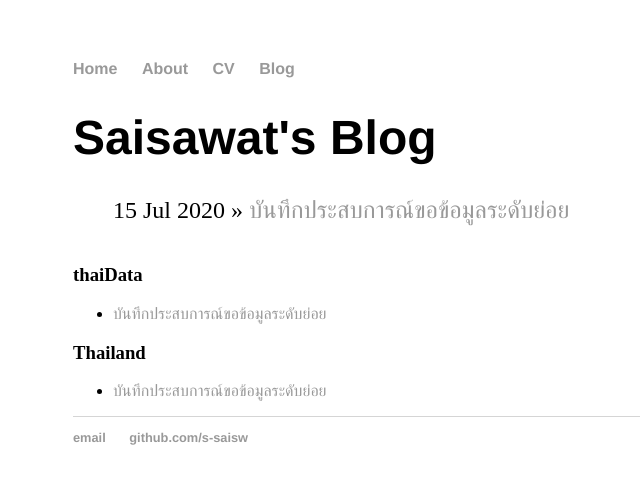
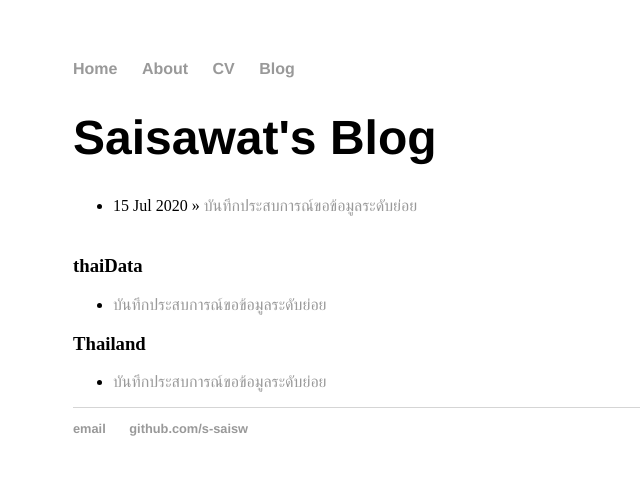
Before and after one commit to s-saisw/s-saisw.github.io, a Jekyll site: the page built from blog/index.html, in a window 1280 px wide. Shown: the top 484 px of the page, without its empty margins (119-759 px from the left). Built offline with Jekyll 4.4.1, drawn with Linux system fonts in a browser that asks for light colours.

Commit message:
Update main.css

```diff
--- a/css/main.css
+++ b/css/main.css
@@ -24,7 +24,7 @@ h1 {
     font-family:'Helvetica', 'Arial', 'Sans-Serif';
 }
 p {
-    font-size: 1.5em;
+    font-size: 1em;
     line-height: 1.4em;
     color: #333;
 }
@@ -35,9 +35,9 @@ footer {
 
 ul.posts {
     margin: 20px auto 40px;
-    font-size: 1.5em;
+    font-size: 1em;
 }
 
 ul.posts li {
-    list-style: none;
+    font-size: 1em;
 }
```
